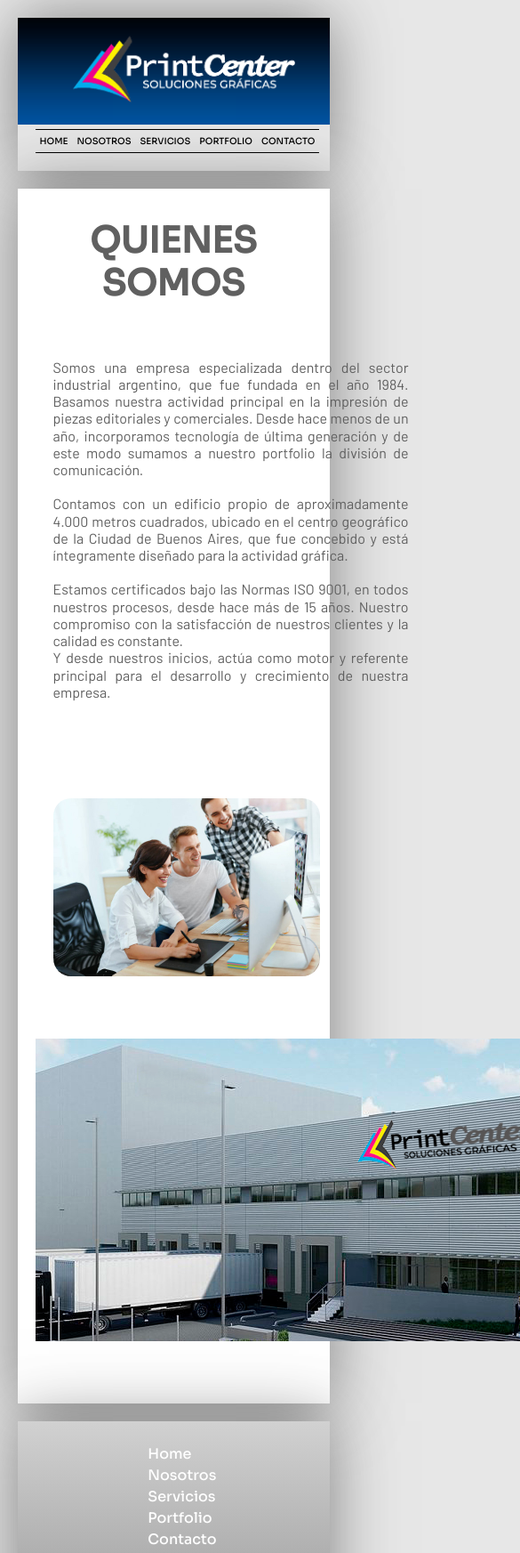
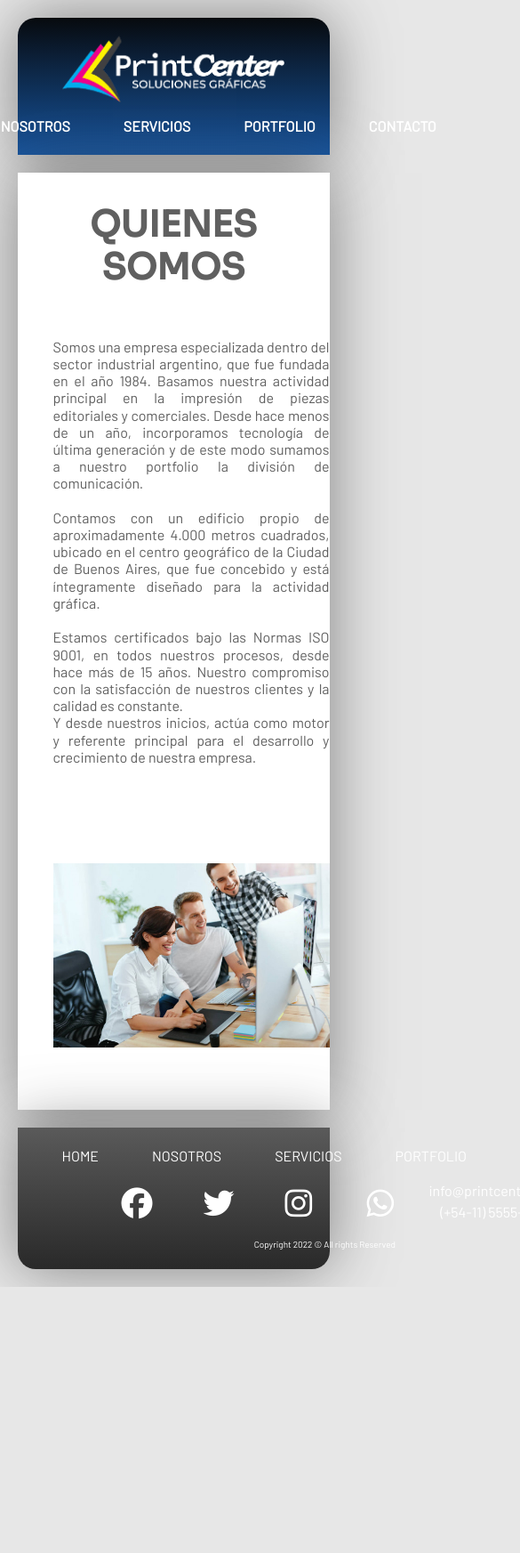
Before and after one commit to PaabloHD2022/Entrega_Sass, a website: page Views/Nosotros.html in a window 390 px wide. Shown: the top 1745 px of the page at 89% size, 585 px wide, since content can reach past the window. After the commit the page ends 1446 px from the top, so only its background shows below. Drawn offline with nearby package versions, Linux system fonts and the light colour scheme.

Commit message:
Tengo que resolver el responsive

```diff
--- a/Views/Nosotros.html
+++ b/Views/Nosotros.html
@@ -15,19 +15,19 @@
         <title>Printcenter Soluciones Gráficas</title>
     </head>
     <body>
-        <header  class="header">
-            <div class="logo">
-                <img src="../Img/Logo Printcenter - letras blancas.png" alt="Logo_Printcenter">
-            </div>
-            <div>
-                <nav class="menu">
+        <header class="header">
+            <section class="menu__header">
+                <div>
+                    <img src="../Img/Logo Printcenter - letras blancas.png" class="logo__header" alt="Logo_Printcenter">
+                </div>
+                <nav class="nav__header">
                     <a href="../index.html">Home</a>
                     <a href="./Nosotros.html">Nosotros</a>
                     <a href="./Servicios.html">Servicios</a>
                     <a href="./Portfolio.html">Portfolio</a>
                     <a href="./Contacto.html">Contacto</a>
                 </nav>
-            </div>
+            </section>
         </header>
             <main class="principal">
                 <section class="seccion">
@@ -52,32 +52,34 @@
             </main>
             <footer>
                 <nav class="footer__nav">
-                    <ul class="footer__menu">
-                        <li><a href="../index.html">Home</a></li>
-                        <li><a href="./Nosotros.html">Nosotros</a></li>
-                        <li><a href="./Servicios.html">Servicios</a></li>
-                        <li><a href="./Portfolio.html">Portfolio</a></li>
-                        <li><a href="./Contacto.html">Contacto</a></li>
-                    </ul>
-                    <div class="redes-container">
+                    <nav class="footer__menu">
+                        <a href="../index.html">Home</a>
+                        <a href="./Nosotros.html">Nosotros</a>
+                        <a href="./Servicios.html">Servicios</a>
+                        <a href="./Portfolio.html">Portfolio</a>
+                        <a href="./Contacto.html">Contacto</a>
+                    </nav>
+                    <section class="redes__info">
+                    <div class="redes__container">
                         <ul>
-                            <li><a href="#" class="facebook"><i class="fa-brands fa-facebook"></i></a></li>
-                            <li><a href="#" class="twitter"><i class="fa-brands fa-twitter"></i></a></li>
-                            <li><a href="#" class="instagram"><i class="fa-brands fa-instagram"></i></a></li>
-                            <li><a href="#" class="whatsapp"><i class="fa-brands fa-whatsapp"></i></a></li>
+                            <li><a href="https://es-la.facebook.com/" target="_blank" class="facebook"><i class="fa-brands fa-facebook"></i></a></li>
+                            <li><a href="https://twitter.com/?lang=es" target="_blank" class="twitter"><i class="fa-brands fa-twitter"></i></a></li>
+                            <li><a href="https://www.instagram.com/" target="_blank" class="instagram"><i class="fa-brands fa-instagram"></i></a></li>
+                            <li><a href="https://www.whatsapp.com/?lang=es" target="_blank" class="whatsapp"><i class="fa-brands fa-whatsapp"></i></a></li>
                         </ul>
                     </div>
-                    <section class="info-footer">
+                    <div class="info__footer">
                         <div class="email">
                             <a href="mailto:info@printcenter.com">info@printcenter.com</a>
                         </div>
                         <div class="phone">
                             <a href="callto: 54 11 5555-5555">(+54-11) 5555-5555</a>
                         </div>
-                        <div>
-                            <p class="copyright">Copyright 2022 © All rights Reserved</p>
-                        </div>
+                    </div>
                     </section>
+                    <div class="copyright">
+                        <p>Copyright 2022 © All rights Reserved</p>
+                    </div>
                 </nav>
             </footer>
         <script src="https://cdn.jsdelivr.net/npm/@popperjs/core@2.11.5/dist/umd/popper.min.js" integrity="sha384-Xe+8cL9oJa6tN/veChSP7q+mnSPaj5Bcu9mPX5F5xIGE0DVittaqT5lorf0EI7Vk" crossorigin="anonymous"></script>
--- a/sass/misc/_variables.scss
+++ b/sass/misc/_variables.scss
@@ -1,10 +1,10 @@
     /*---Colors---*/
-
     $primary: #000000;
     $secondary: #303030;
     $alternative: #cccccc;
     $alternative2: #fff;
     $alternative3: #e7e7e7;
+    $alternative4: #ec9d0b;
     $hover-background: #414141;
     $hover-text-color: #fff;
     $text-color: #2B2B2B;
@@ -12,19 +12,21 @@
     $text-color-3: #5f5f5f;
     $text-color-4: #414141;
     $titulo-h1-color: #606060;
-    $titulo-h2-color: #606060;
+    $titulo-h2-color: #494949;
     $titulo-h3-color: #fff;
     $background-gradient: linear-gradient(to top, #727272, #d1d1d1);
+    $background-gradient-2: linear-gradient(to bottom, #070a0e, #17559f);
+    $background-gradient-3: linear-gradient(to top, #292929, #5a5a5a);
     $background-color: #8f8e8e;
     $background-color-2: #333;
+    $background-color-3: #063d81;
     $box-shadow: rgba(63, 63, 63, 0.61);
-    $facebook: #3b5999;
-    $instagram: #e4405f;
-    $twitter: #55acee;
-    $whatsapp: #25D366;
+    $facebook: #1244b1;
+    $instagram: #e41d41;
+    $twitter: #158be6;
+    $whatsapp: #0aa743;
 
     /*---Spacing---*/
-
     $spacing-xlarge: 15rem;
     $spacing-large: 5rem;
     $spacing-medium: 3rem;
@@ -34,12 +36,10 @@
     $spacing-xxsmall: 0.5rem;
 
     /*---Font-Family---*/
-
     $font-principal: 'Sora', sans-serif;
     $font-secondary: 'Barlow', sans-serif;
 
     /*---Font Sizes---*/
-
     $text-xlarge: 4.0em;
     $text-large: 3.5em;
     $text-medium: 2.4em;
@@ -49,7 +49,6 @@
     $text-xxsmall: 1em;
 
     /*---Border Radius---*/
-
     $radius-full: 10rem;
     $radius-large: 2rem;
     $radius-medium: 1.5rem;
--- a/sass/partials/_footer.scss
+++ b/sass/partials/_footer.scss
@@ -1,5 +1,4 @@
 //FOOTER
-
 footer{
     width: 90%;
     max-width: 1200px;
@@ -9,157 +8,170 @@ footer{
     grid-template-columns: (1fr);
     grid-template-rows: (1fr);
     grid-template-areas: 'footer';
-    padding: $spacing-small;
-    background-image: $background-gradient;
+    padding: $spacing-xxsmall;
+    background: $background-gradient-3;
 	box-shadow: 0px 0px 70px $box-shadow;
+    font-family: $font-secondary;
+    border-bottom-left-radius: $radius-large;
+    border-bottom-right-radius: $radius-large;
 }
 
     .footer__nav{
         display: flex;
-    flex-direction:row;
+        flex-direction:column;
+        justify-content: space-around;
         align-items: center;
+
+        & .footer__menu{
+            display: flex;
+            flex-direction: row;
             justify-content: space-around;
             padding: $spacing-small;
-}
 
-.footer__menu li{
-    list-style: none;
+            & a {
+                padding: 0 $spacing-medium;
+                color: $alternative2;
+                text-decoration: none;
+                width: 100%;
+                text-align: center;
+                font-size: $text-small;
+                text-transform: uppercase;
 
-    & a{
-        text-decoration: none;
-        color: $alternative2;
-        font-size: $text-small;
-        align-items: center;
-
-        &:hover{
-            color: $primary;
+                &:hover {
+                color: $alternative4;
+                transition: 0.2s ease all;
                 }
             }
         }
 
-.redes-container{
+        & .redes__info{
             display: flex;
+            flex-direction: row;
+            justify-content: space-around;
+
+
+        & .redes__container{
+            display: flex;
+            flex-direction: row;
             align-items: center;
 
             & ul li{
                 display: inline-block;
-        margin: 0 $spacing-xsmall;
+                margin: 0 $spacing-base;
                 width: $width-base;
                 height: $width-base;
                 text-align: center;
 
                 & .facebook:hover{
-            background: $facebook;
+                    color: $facebook;
+                    transition: 0.3s ease all;
                 }
 
                 & .twitter:hover{
-            background: $twitter;
+                    color: $twitter;
+                    transition: 0.3s ease all;
                 }
 
                 & .instagram:hover{
-            background: $instagram;
+                    color: $instagram;
+                    transition: 0.3s ease all;
                 }
 
                 & .whatsapp:hover{
-            background: $whatsapp;
+                    color: $whatsapp;
+                    transition: 0.3s ease all;
                 }
 
                 & a{
-            display: block;
-            padding: 0 $spacing-xxsmall;
-            background: $background-color-2;
+                    display: inline-block;
+                    padding: 0 $spacing-xsmall;
                     color: $alternative2;
                     line-height: $spacing-large;
                     font-size: $text-large;
 
                     &:hover{
                         transform: translateY(3px) scale(1.05);
-                box-shadow: 0 5px 5px 0px rgba($color: #000000, $alpha: 0.4);
                     }
                 }
             }
         }
 
-.formulario2{
-    width: 50%;
-    padding: $spacing-small;
-    margin: $spacing-xsmall;
-    text-align: justify;
-    font-size: $text-base;
+        & .info__footer{
+            align-items: center;
+
+            & .email a{
+                font-size: $text-small;
+                text-decoration: none;
+                color: $alternative2;
+                padding: $spacing-xsmall;
+
+                &:hover {
+                    color: $alternative4;
+                    transition: 0.2s ease all;
+                    }
             }
 
-.info-footer{
-    display: flex;
-    flex-direction: column;
-    justify-content: space-around;
-    align-items: center;
+            & .phone a{
+                font-size: $text-small;
+                text-decoration: none;
+                color: $alternative2;
+                padding: $spacing-xsmall;
 
-    & .email{
-        font-size: $text-small;
-        text-decoration-line: none;
-        padding: $spacing-xsmall;
+                &:hover {
+                    color: $alternative4;
+                    transition: 0.2s ease all;
                     }
-
-    & .phone{
-        color: $alternative2;
-        font-size: $text-small;
-        padding: $spacing-xsmall;
+            }
+        }
     }
 
         & .copyright{
             font-size: $text-xxsmall;
-        padding: $spacing-xsmall;
+            padding: $spacing-xxsmall;
+            color: $alternative2;
         }
 }
 
+
 //RESPONSIVE
 
-@media (max-width: 992px) {
-    .footer__nav{
+@media (max-width: 786px){
+    .redes__info{
         display: flex;
-        flex-direction:row;
-        padding: $spacing-xsmall;
-    }
+        flex-direction: column;
     }
 
-@media (max-width: 768px){
-    .footer__nav {
+    .redes__container{
         display: flex;
         flex-direction: column;
-        align-items: center;
-        justify-content: space-evenly;
-        padding: $spacing-small;
-    }
     }
 
-@media (max-width: 576px) {
-
-    .footer__nav{
+    .info__footer{
         display: flex;
-        flex-direction:column;
-        padding: $spacing-xsmall;
-    }
-
-    .menu a {
-        font-size: $text-xsmall;
-    }
-
-    .redes_sociales{
-        margin: $spacing-xxsmall;
-        width: $width-base;
-    }
-
-    .copyright{
-        font-size: $text-xsmall;
+        flex-direction: column;
     }
 
 }
 
+
+@media (max-width: 576px) {
+    .footer__menu{
+        display: flex;
+        flex-direction: column;
+        justify-content: space-around;
+        padding: $spacing-xsmall;
+
+        & a {
+            padding: 0 $spacing-base;
+            color: $alternative2;
+            text-decoration: none;
+            text-align: center;
+            font-size: $text-xsmall;
+            text-transform: uppercase;
+        }
+    }
+}
+
 @media (max-width: 320px){
 
-    .footer__nav{
-    display: flex;
-    flex-direction: column;
-    justify-content: center;
 }
-}
--- a/sass/partials/_header.scss
+++ b/sass/partials/_header.scss
@@ -1,5 +1,4 @@
 /*---HEADER---*/
-
 .header {
     width: 90%;
     max-width: 1200px;
@@ -9,70 +8,74 @@
     grid-template-columns: (1fr);
     grid-template-rows: (1fr);
     grid-template-areas: 'header';
-    padding: $spacing-xsmall;
-	background: url(../Img/Header-fondo-2.png);
-    background-color: $alternative2;
-    background-repeat: no-repeat;
+    padding: $spacing-xxsmall;
+    background: $background-gradient-2;
 	box-shadow: 0px 0px 70px $box-shadow;
+    font-family: $font-secondary;
+    border-top-left-radius: $radius-large;
+    border-top-right-radius: $radius-large;
 }
 
-.logo img{
-    width: 350px;
-    margin-left: $spacing-small;
+.menu__header{
+    display: flex;
+    flex-direction: column;
+    justify-content: space-between;
+    align-items: center;
+    font-size: $text-xxsmall;
+    font-weight: bold;
 }
 
-.menu {
-    margin-top: $spacing-xsmall;
-    border-top: 1px solid $primary;
-	border-bottom: 1px solid $primary;
+.logo__header{
+    margin-top: $spacing-small;
+    width: 350px;
+    text-align: center;
+}
+
+.nav__header{
     display: flex;
     flex-direction: row;
-    justify-content: space-between;
+    justify-content: space-evenly;
+    padding: $spacing-small;
+
 
         & a {
-        padding: $spacing-xxsmall;
-        color: $primary;
-        display: block;
+            padding: 0 $spacing-medium;
+            color: $alternative2;
             text-decoration: none;
-        text-transform: uppercase;
-        font-weight: 500;
             width: 100%;
             text-align: center;
-        transition: 0.2s ease all;
             font-size: $text-small;
+            text-transform: uppercase;
 
             &:hover {
-        background: $hover-background;
-        color: $alternative2;
+            color: $alternative4;
+            transition: 0.2s ease all;
         }
     }
 }
+
 
 //RESPONSIVE
 
 @media (max-width: 768px){
     .header {
         width: 90%;
-        margin: $spacing-base auto;
-        display: grid;
-        grid-gap: $spacing-base;
-        grid-template-columns: (1fr);
-        grid-template-rows: (1fr);
-        grid-template-areas: 'header';
-        background: url(../Img/Header-fondo-3.png);
-        background-repeat: no-repeat;
-        padding: $spacing-base;
-        text-align: center;
-    }
-
-    .logo img{
-        width: 250px;
+        display: flex;
+        flex-direction: column;
+        align-items: center;
 
     }
-
 }
 
     @media (max-width: 576px){
+        .header{
+
+            & img{
+            width: 250px;
+            text-align: center;
+        }
+    }
+
     .menu {
         margin-top: $spacing-xsmall;
         border-top: 1px solid $primary;
@@ -98,8 +101,15 @@
 }
 
 @media (max-width: 320px){
+    .header{
+
+        & img{
+        width: 200px;
+        text-align: center;
+    }
+}
+
     .menu {
-        margin-top: $spacing-xsmall;
         border-top: 1px solid $primary;
         border-bottom: 1px solid $primary;
         display: flex;
@@ -107,7 +117,6 @@
         justify-content: space-between;
 
         & a {
-            padding: $spacing-xxsmall;
             color: $primary;
             display: block;
             text-decoration: none;
@@ -119,11 +128,6 @@
             font-size: $text-xxsmall;
         }
 
-        .logo img{
-            width: 200px;
-
-        }
-
     }
 
 
--- a/sass/views/_contacto.scss
+++ b/sass/views/_contacto.scss
@@ -96,6 +96,7 @@
 }
 
 .map-responsive{
+    max-width: 100%;
     margin-top: $spacing-base;
 }
 
--- a/sass/views/_home.scss
+++ b/sass/views/_home.scss
@@ -5,13 +5,13 @@
     max-width: 1200px;
     margin: $spacing-base auto;
     display: grid;
-    grid-gap: $spacing-base;
+    grid-gap: $spacing-small;
     grid-template-columns: (1fr);
     grid-template-rows: (1fr);
     grid-template-areas: 'principal';
     padding: $spacing-base;
-	background: $alternative2;
-	box-shadow: 0px 0px 70px $box-shadow;
+	background-color: $alternative2;
+    box-shadow: 0px 0px 70px $box-shadow;
 }
 
 .card{
@@ -130,17 +130,39 @@
         font-weight: bold;
         text-align: center;
     }
+
+    .card-text{
+        font-size: $text-small;
+    }
 }
 
 @media (max-width: 320px) {
     .titulo__principal{
         margin-top: $spacing-small;
         text-align: center;
-        font-size: $text-medium;
+        font-size: $text-base;
         color: $titulo-h1-color;
         font-weight: bold;
     }
 
+    .card-img-top{
+        width: 230px;
+    }
 
+    .card-text{
+        font-size: $text-xsmall;
+    }
 
+    .articulos2>p{
+        font-size: $text-xsmall;
+    }
+
+    .pilares p{
+        font-size: $text-xsmall;
+        margin: $spacing-xxsmall 0px $spacing-xxsmall 0px;
+    }
+
+    h2{
+        font-size: $text-xxsmall;
+    }
 }
--- a/sass/views/_nosotros.scss
+++ b/sass/views/_nosotros.scss
@@ -8,6 +8,7 @@
 
 .informacion{
     width: 500px;
+    max-width: 100%;
     font-size: $text-base;
     font-family: $font-secondary;
     text-align: justify;
@@ -18,10 +19,12 @@
 
 .imagen__nosotros img{
         width: 500px;
+        max-width: 100%;
         margin: $spacing-large $spacing-base;
     }
 
 .planta__pc{
+    max-width: 100%;
     text-align: center;
     padding-bottom: $spacing-large;
 }
@@ -37,9 +40,20 @@
         margin-top: $spacing-base;
     }
 
+    .planta__pc{
+        display: none;
+    }
+
 }
 
 @media (max-width: 768px){
+    .seccion__nosotros{
+        display: flex;
+        flex-direction: column;
+        text-align: center;
+        margin-top: $spacing-base;
+    }
+
     .quienes_somos{
         width: 500px;
         font-family: $font-secondary;
@@ -61,8 +75,7 @@
     }
 
     .imagen__nosotros img{
-        width: 300px;
-        border-radius: $radius-large;
+        width: 400px;
     }
 }
 
@@ -86,10 +99,4 @@
         margin-top: $spacing-small;
         text-align: justify;
     }
-
-    .imagen__nosotros img{
-        width: 300px;
-        border-radius: $radius-large;
-    }
-
 }
```
Also changed, not shown: Views/Contacto.html (+25 -23 lines), Views/Portfolio.html (+25 -23 lines), Views/Servicios.html (+25 -23 lines), index.html (+30 -28 lines), CSS/styles.css, Img/Header-fondo-4.png (added), Img/Header-fondo-todos.png (added), 2 other files. Lines whose indentation alone changed are shown as unchanged.
